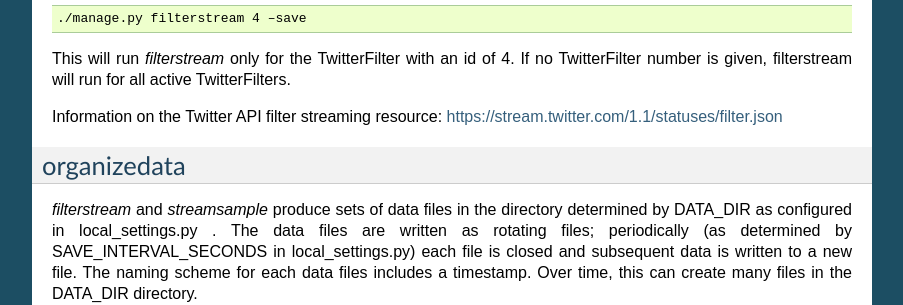
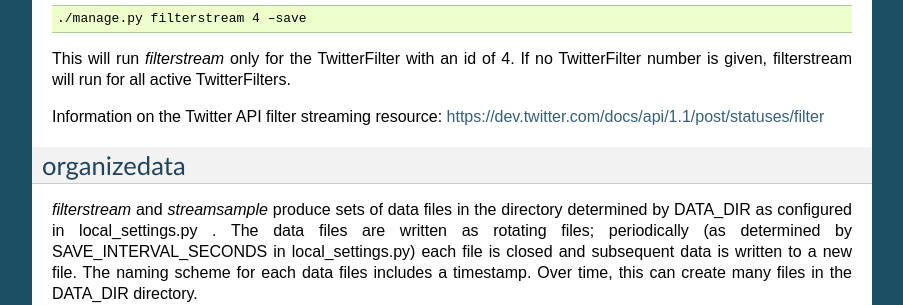
Before and after one commit to gwu-libraries/social-feed-manager, a Sphinx documentation site: the page built from docs/mgmt_commands.rst, in a window 1280 px wide and 900 px high, scrolled down 2821 px. Shown: the part 152-457 px from the top of the window, without its empty margins (198-1101 px from the left). Built offline with Sphinx 7.4.7, drawn with Linux system fonts in a browser that asks for light colours; some of the changed lines change nothing that is shown.

Commit message:
added the correct documentation link

```diff
--- a/docs/mgmt_commands.rst
+++ b/docs/mgmt_commands.rst
@@ -222,7 +222,7 @@ If no TwitterFilter number is given, filterstream will run for all
 active TwitterFilters.
 
 Information on the Twitter API filter streaming resource:
-https://stream.twitter.com/1.1/statuses/filter.json
+https://dev.twitter.com/docs/api/1.1/post/statuses/filter
 
 
 .. _`organizedata`:
```
